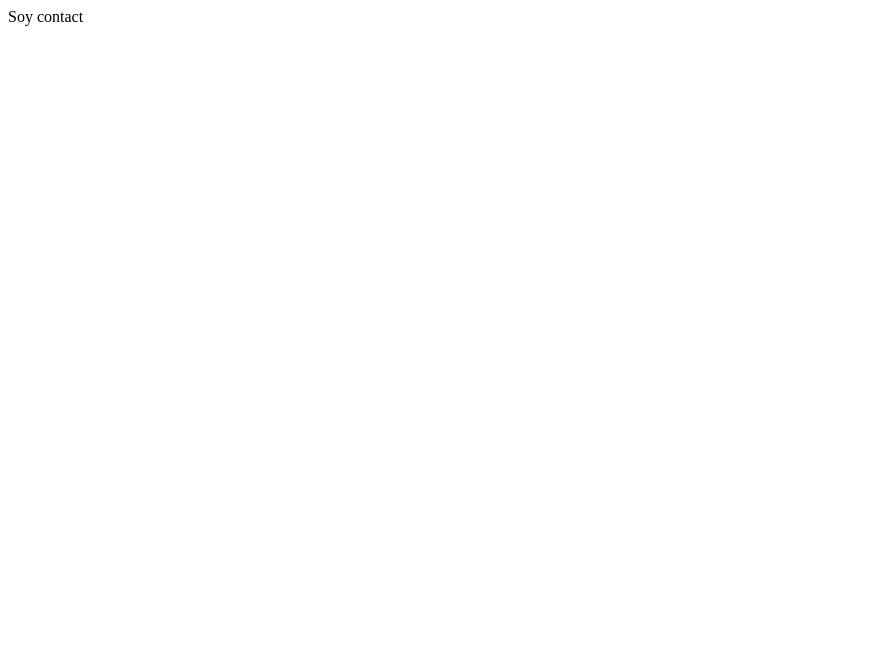
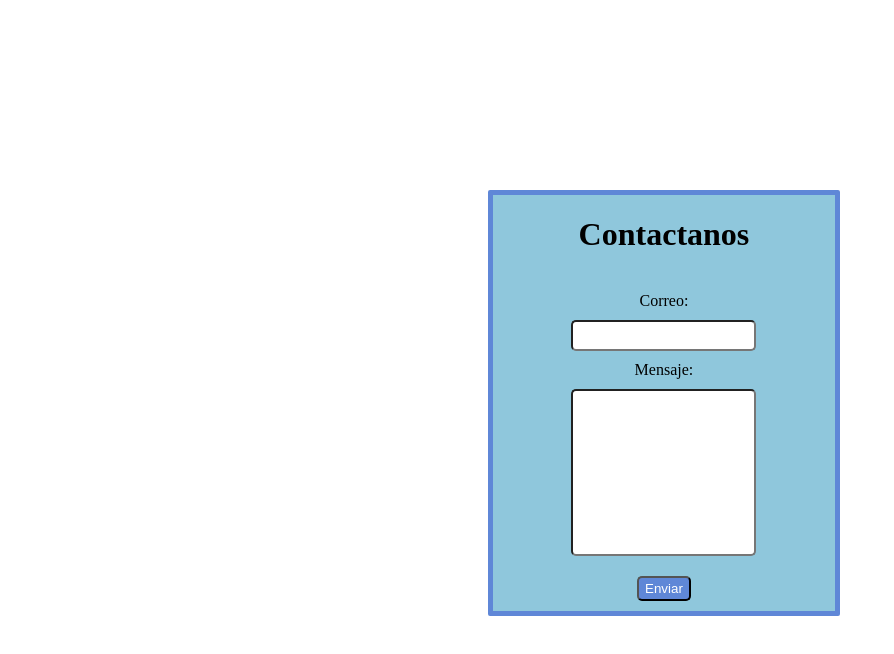
Before and after one commit to rivagt/ExamenParcial01, a plain HTML site: page public_html/vista/contact.html in a window 1280 px wide. Shown: the whole page, without its empty margins (0-894 px from the left). Drawn offline with Linux system fonts and the light colour scheme.

Commit message:
v3:ultima version del examen 01

```diff
--- /dev/null
+++ b/public_html/css/contact.css
@@ -0,0 +1,31 @@
+*{
+
+}
+form{
+    width: 27%;
+    height: auto;
+    background-color: #8fc7dc;
+    text-align: center;
+    border:#5f87d7 solid 5px;
+    border-radius: 2px;
+    margin: 15% 0 0 38%;
+    min-height:  27%;
+
+}
+
+input{
+    height: 25px;
+    border-radius: 5px;
+    margin: 10px 0;
+}
+input[type = submit]{
+    background-color: #5f87d7;
+    color: white;
+}
+input[type = submit]:hover{
+    background: #002164;
+}
+input[name = texto]{
+    padding-bottom:  40%;
+
+}
--- a/public_html/vista/contact.html
+++ b/public_html/vista/contact.html
@@ -9,8 +9,18 @@ and open the template in the editor.
         <title>TODO supply a title</title>
         <meta charset="UTF-8">
         <meta name="viewport" content="width=device-width, initial-scale=1.0">
+        <link href="../css/contact.css" rel="stylesheet" type="text/css"/>
     </head>
     <body>
-        <div>Soy contact</div>
+        <form action="inicio.html">
+            <div id="login">
+                <h1>Contactanos</h1><br>
+                Correo:<br>
+                <input type="text" name="usuario"><br>
+                Mensaje:<br>
+                <input type="text" name="texto"><br>
+                <input type="submit" name="boton" value="Enviar">
+            </div>
+        </form>
     </body>
 </html>
```
Also changed, not shown: public_html/imagenes/team1.jpg (added).
